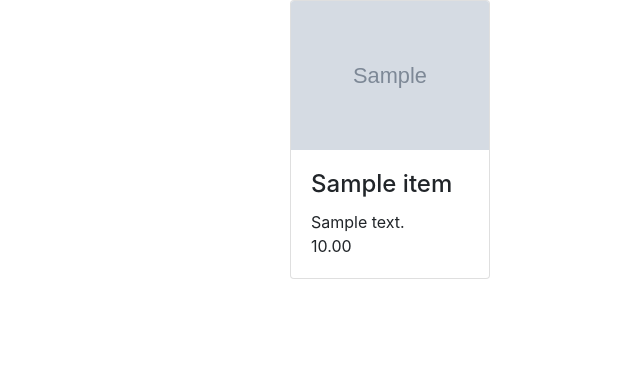
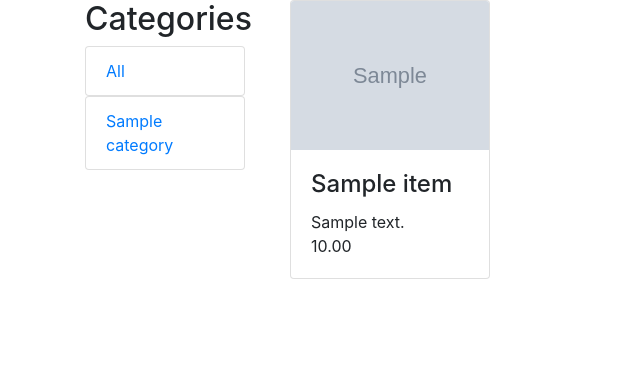
Before and after one commit to quimpoTuitt/qstore, a PHP site: page /app/views/catalog.php in a window 1280 px wide. Shown: the part 56-425 px from the top of the page, without its empty margins (0-640 px from the left). Run offline with PHP 8.4, Linux system fonts and the light colour scheme; tables that the repository leaves empty hold one stand-in row (values such as "Sample post"); grey boxes marked "Sample" are stand-in pictures; some libraries are stand-ins or nearby versions.

Commit message:
filtering by categories in catalog

```diff
--- a/app/views/catalog.php
+++ b/app/views/catalog.php
@@ -2,7 +2,8 @@
 
 <?php function get_page_content() { ?>
 
-<?php require_once '../controllers/connect.php';
+<?php
+	require_once '../controllers/connect.php';
 	global $conn; //refers to the $conn outside the function
 ?>
 
@@ -11,6 +12,24 @@
 
 		<!-- categories -->
 		<div class="col-sm-2">
+			<!-- display categories -->
+			<h2>Categories</h2>
+			<ul class="list-group">
+				<a href="catalog.php">
+					<li class="list-group-item"> All </li>
+				</a>
+
+				<?php
+					$sql = "SELECT * FROM categories";
+					$categories = mysqli_query($conn,$sql);
+					foreach ($categories as $category) { ?>
+						<a href="catalog.php?category_id=<?php echo $category['id'] ; ?>">
+							<li class="list-group-item">
+								<?php echo $category['name']; ?>
+							</li>
+						</a>
+					<?php }	 ?>
+			</ul>
 
 
 		</div> <!-- end categories -->
@@ -18,8 +37,15 @@
 		<!-- items -->
 		<div class="col-sm-10">
 			<div class="container">
+
 				<?php
 					$sql2 = "SELECT * FROM items";
+
+					// filter via category
+					if(isset($_GET['category_id'])) {
+						$sql2 .=" WHERE category_id =".$_GET['category_id'];
+					}
+
 					$items = mysqli_query($conn, $sql2);
 
 					echo "<div class='row'>";
```
